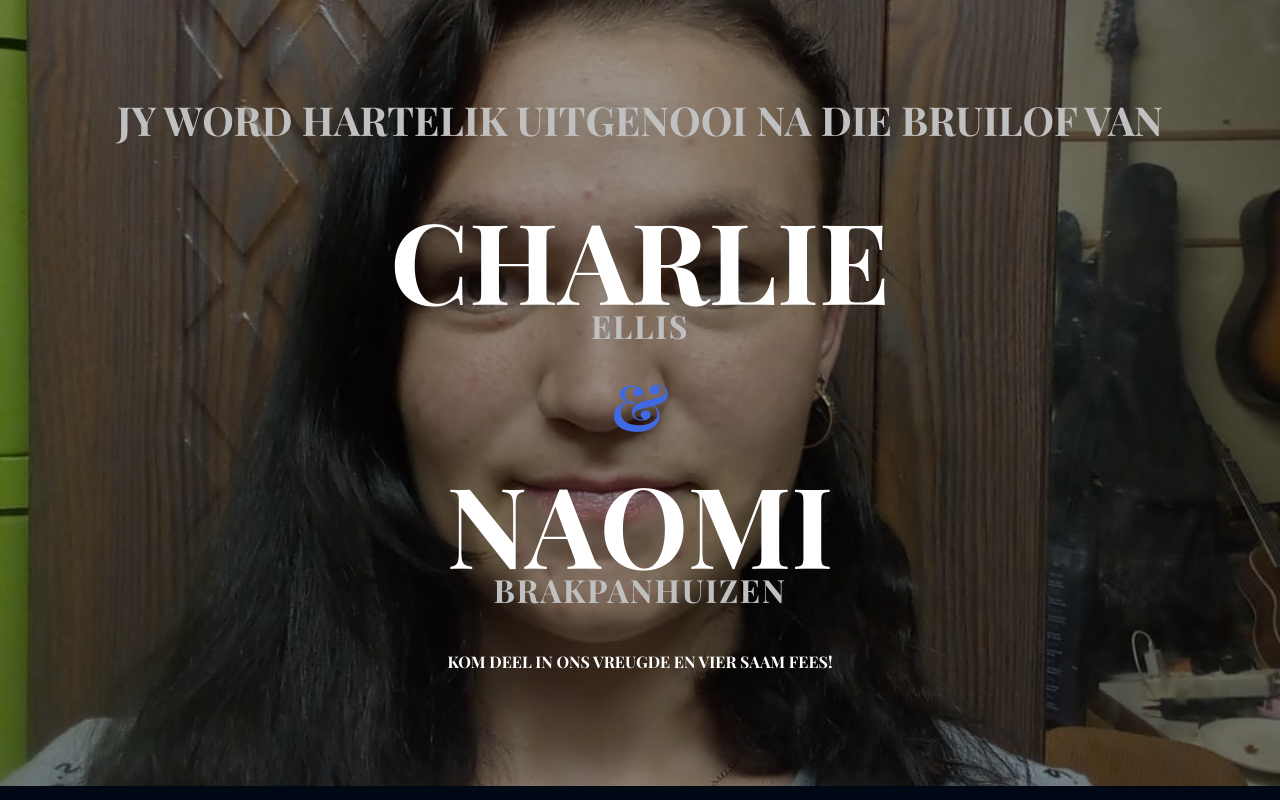
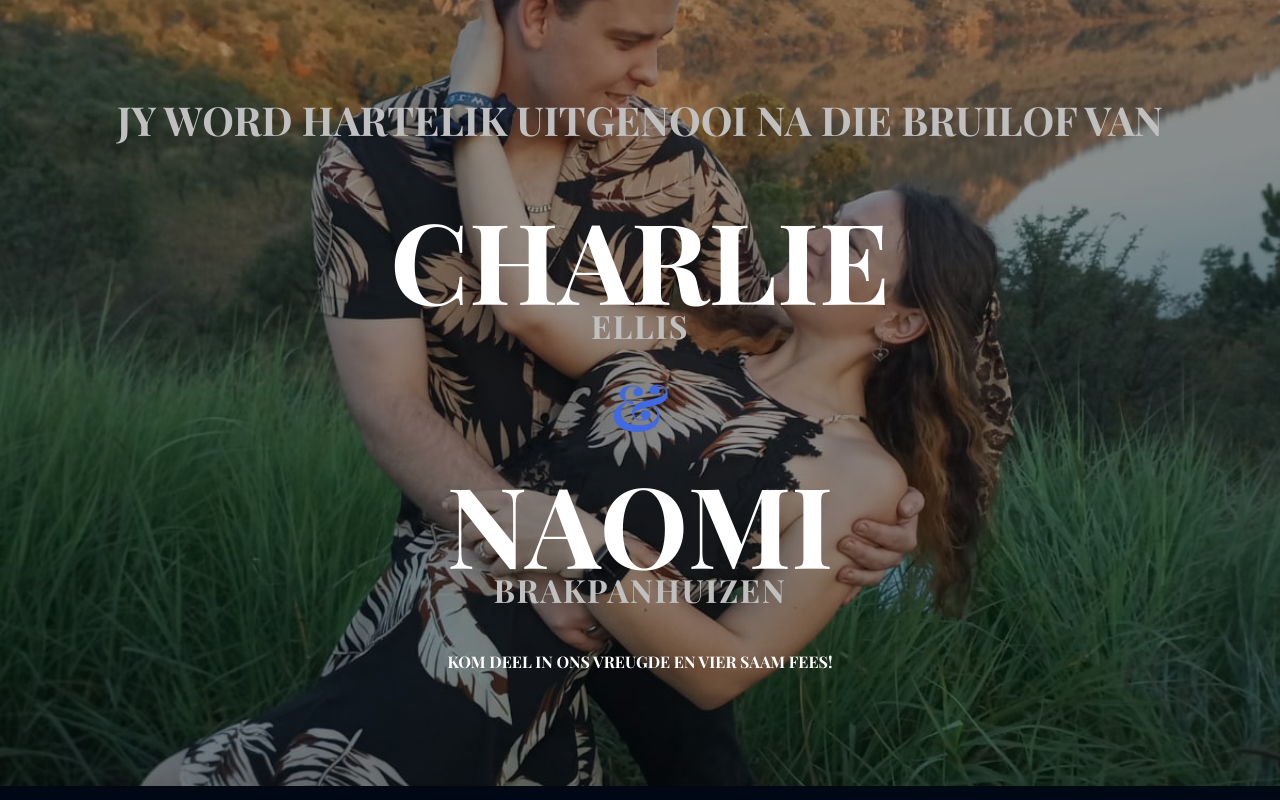
Before and after one commit to DeadlyGuitarist/DeadlyGuitarist.github.io, a plain HTML site: page index.html in a window 1280 px wide. Shown: the top 800 px of the page. Drawn offline with nearby package versions, Linux system fonts and the light colour scheme.

Commit message:
Update index.html

```diff
--- a/index.html
+++ b/index.html
@@ -23,7 +23,7 @@
 .header {
   text-align: center;
   padding: 6rem 2rem;
-  background: linear-gradient(rgba(0,0,0,0.4), rgba(0,0,0,0.4)), url('temp.jpg') center/cover no-repeat;
+  background: linear-gradient(rgba(0,0,0,0.4), rgba(0,0,0,0.4)), url('10.jpg') center/cover no-repeat;
   color: white;
   width: 100%;
 }
@@ -218,13 +218,13 @@ section {
   <section id="weddingCarousel" class="carousel slide" data-bs-ride="carousel">
     <div class="carousel-inner">
       <div class="carousel-item active">
-        <img src="temp.jpg" class="d-block w-100" alt="Wedding Photo 1">
+        <img src="4.jpg" class="d-block w-100" alt="Wedding Photo 1">
       </div>
       <div class="carousel-item">
-        <img src="temp.jpg" class="d-block w-100" alt="Wedding Photo 2">
+        <img src="6.jpg" class="d-block w-100" alt="Wedding Photo 2">
       </div>
       <div class="carousel-item">
-        <img src="temp.jpg" class="d-block w-100" alt="Wedding Photo 3">
+        <img src="7.jpg" class="d-block w-100" alt="Wedding Photo 3">
       </div>
     </div>
     <button class="carousel-control-prev" type="button" data-bs-target="#weddingCarousel" data-bs-slide="prev">
```
